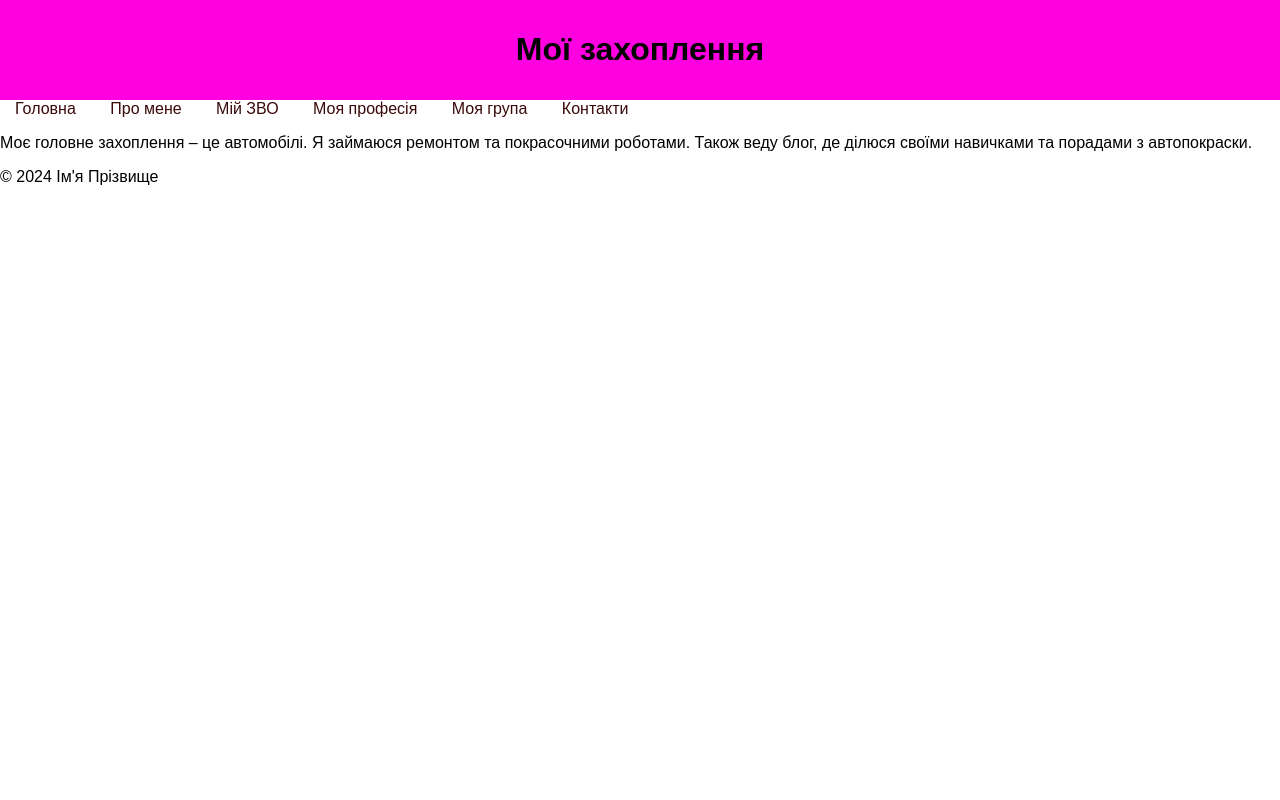
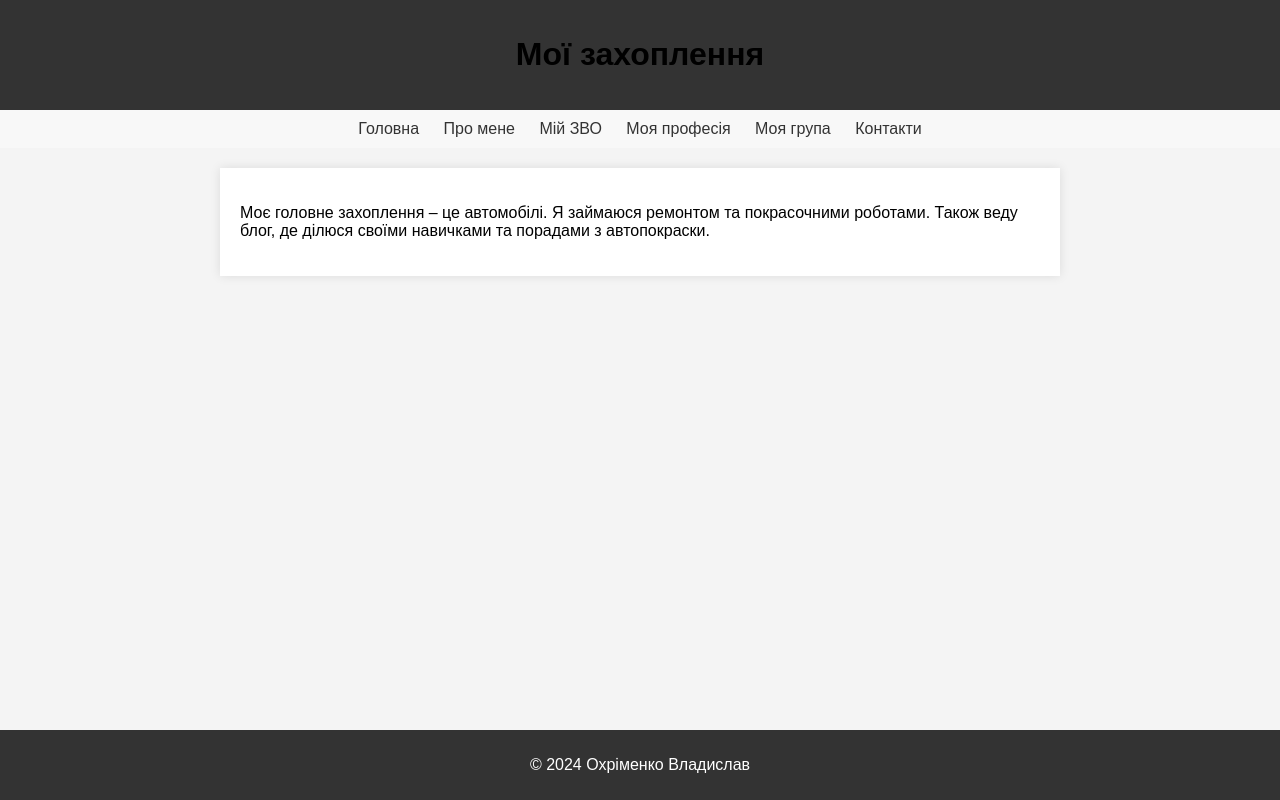
Before and after one commit to VlasLin/workbuilder, a plain HTML site: page hoby.html in a window 1280 px wide. Drawn offline with Linux system fonts and the light colour scheme.

Commit message:
initial commit

```diff
--- a/Style.css
+++ b/Style.css
@@ -33,3 +33,45 @@ img {
     max-width: 100%;
     height: auto;
 }
+
+body {
+    font-family: Arial, sans-serif;
+    margin: 0;
+    padding: 0;
+    background-color: #f4f4f4;
+}
+header {
+    background-color: #333;
+    color: #fff;
+    padding: 15px 0;
+    text-align: center;
+}
+nav {
+    background-color: #f8f8f8;
+    padding: 10px 0;
+    text-align: center;
+}
+nav a {
+    margin: 0 10px;
+    text-decoration: none;
+    color: #333;
+}
+nav a:hover {
+    color: #007BFF;
+}
+.content {
+    max-width: 800px;
+    margin: 20px auto;
+    padding: 20px;
+    background-color: white;
+    box-shadow: 0 0 10px rgba(0, 0, 0, 0.1);
+}
+footer {
+    background-color: #333;
+    color: white;
+    text-align: center;
+    padding: 10px 0;
+    position: fixed;
+    width: 100%;
+    bottom: 0;
+}
--- a/hoby.html
+++ b/hoby.html
@@ -26,7 +26,7 @@
     </div>
 
     <footer>
-        <p>&copy; 2024 Ім'я Прізвище</p>
+        <p>&copy; 2024 Охріменко Владислав</p>
     </footer>
 
 </body>
```
